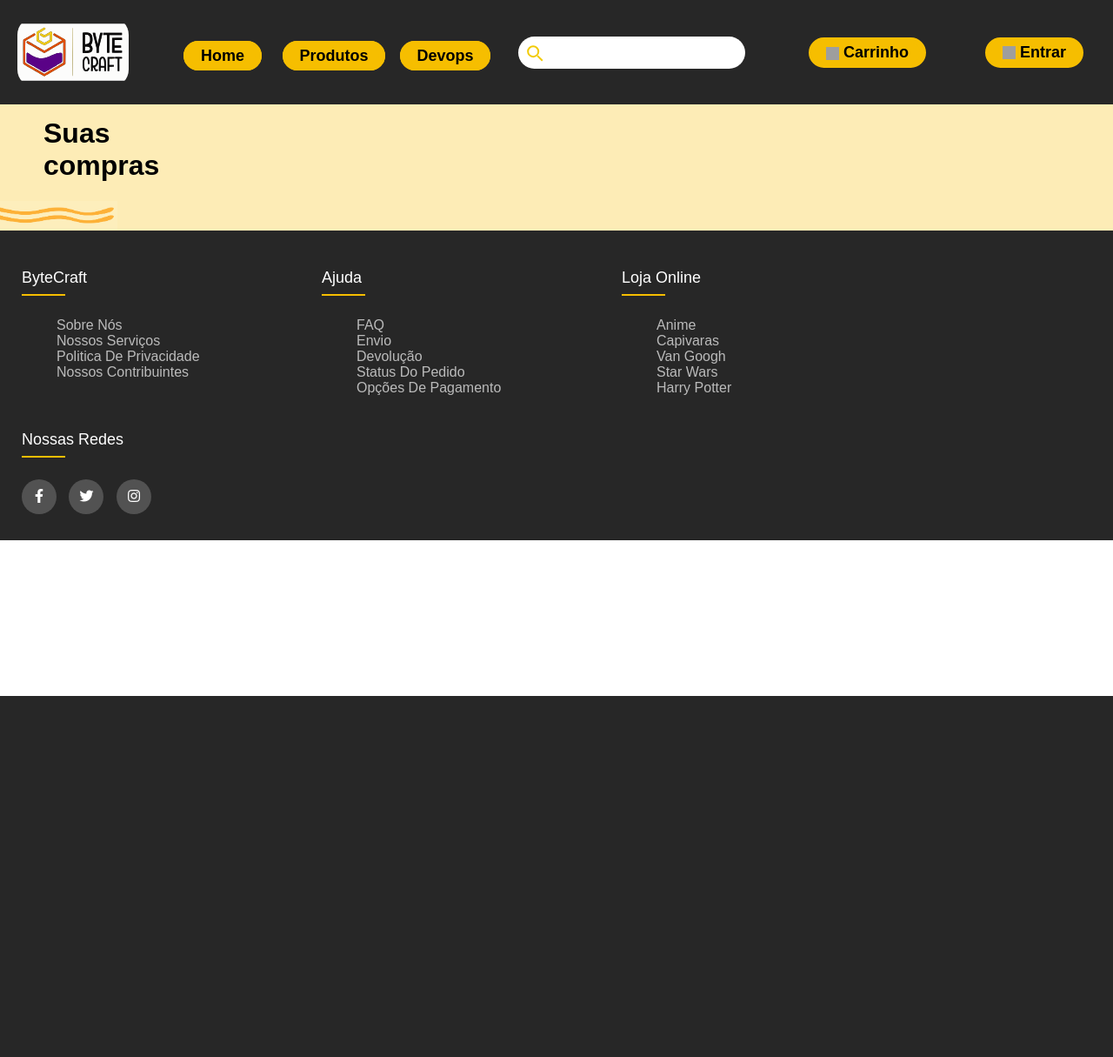
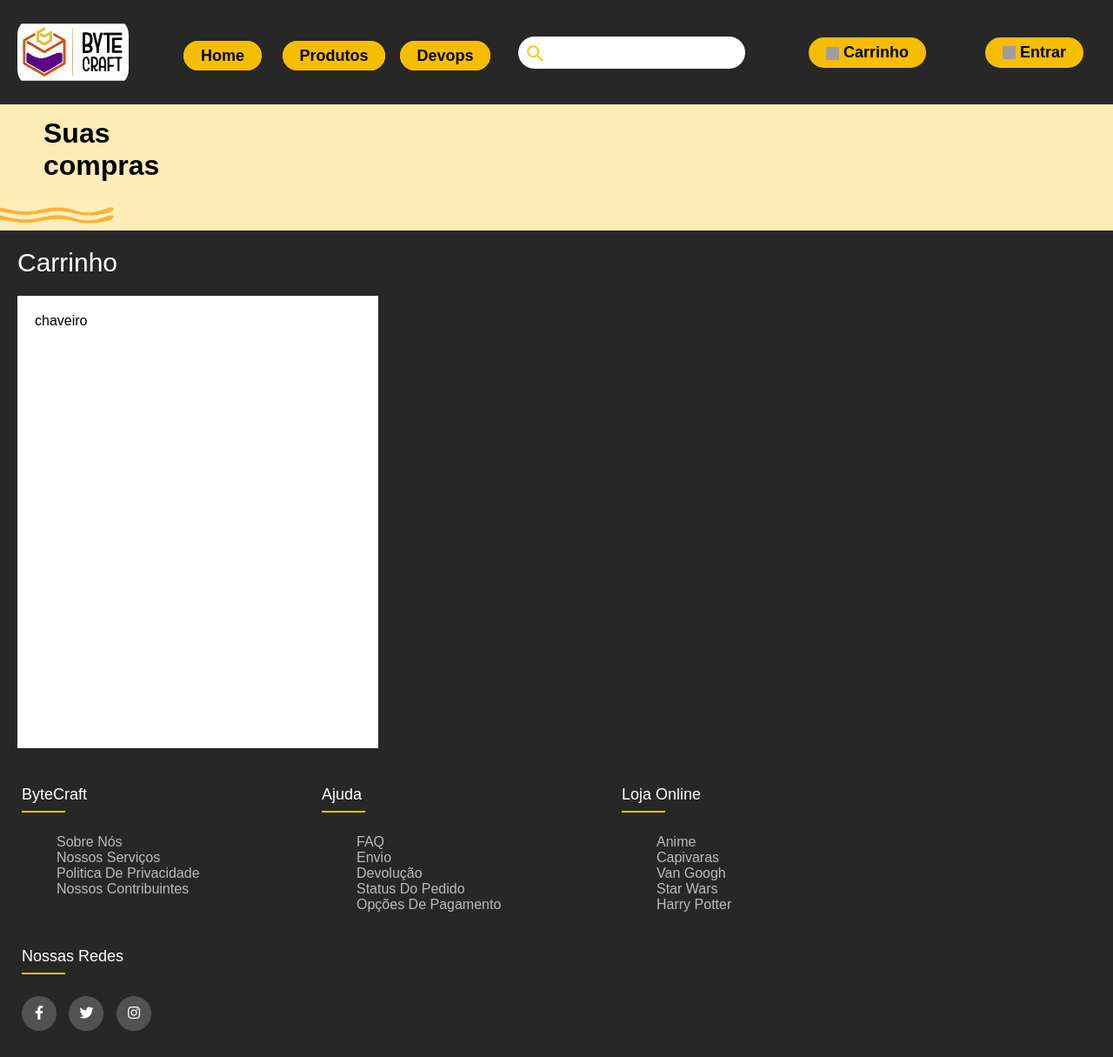
Before and after one commit to Grupo-4-INI2B/E-commerce, a PHP site: page /HTML/Carrinho.html in a window 1280 px wide. Shown: the whole page at 87% size. Before the commit the page ends 800 px from the top, so only its background shows below. Run offline with PHP 8.4, Linux system fonts and the light colour scheme; grey boxes are pictures that could not be loaded.

Commit message:
comecei a fazer o carrinho
HEITOR HEITOR HEITOR OLHA O QUE EU FIZ(TO PARECENDO O IGOR
)

```diff
--- a/Site/HTML_CSS/CSS/Carrinho.css
+++ b/Site/HTML_CSS/CSS/Carrinho.css
@@ -1,3 +1,33 @@
+#grid-container-carrinho {
+  display: grid;
+  justify-content: flex-start;
+  align-items: flex-start;
+  grid-template-columns: 55% 30%;
+  grid-column-gap: 6%;
+  grid-template-rows: 10% 90%;
+  background-color: #272727;
+  color: white;
+  padding: 20px;
+
+}
+#grid-container-carrinho p{
+  grid-area: 1 / 1 / 2 / 3;
+  font-size: 30px;
+  margin-top: 0px;
+  margin-bottom: 0px;
+  margin-left: 0px;
+  margin-right: 0px;
+}
+.carrinho-produtos{
+  display: flex;
+  background-color: #ffffff;
+  color: rgb(0, 0, 0);
+  height: 60vh;
+  width: 55%;
+  padding: 20px;
+  grid-area: 2/1/3/2;
+}
+
 /*body{
   line-height: 1.5;
   font-family: 'Poppins', sans-serif;
--- a/Site/HTML_CSS/HTML/Carrinho.html
+++ b/Site/HTML_CSS/HTML/Carrinho.html
@@ -60,6 +60,12 @@
         <h1 class="margem-titulo">Suas<br>compras</h1>
             <img src="../Imagens//onda.png" alt="" class="onda">
     </div>
+    <div id="grid-container-carrinho">
+        <p>Carrinho</p>
+        <div class="carrinho-produtos">
+            chaveiro
+        </div>
+    </div>
 </body>
 
 <!--Footer-->
```
